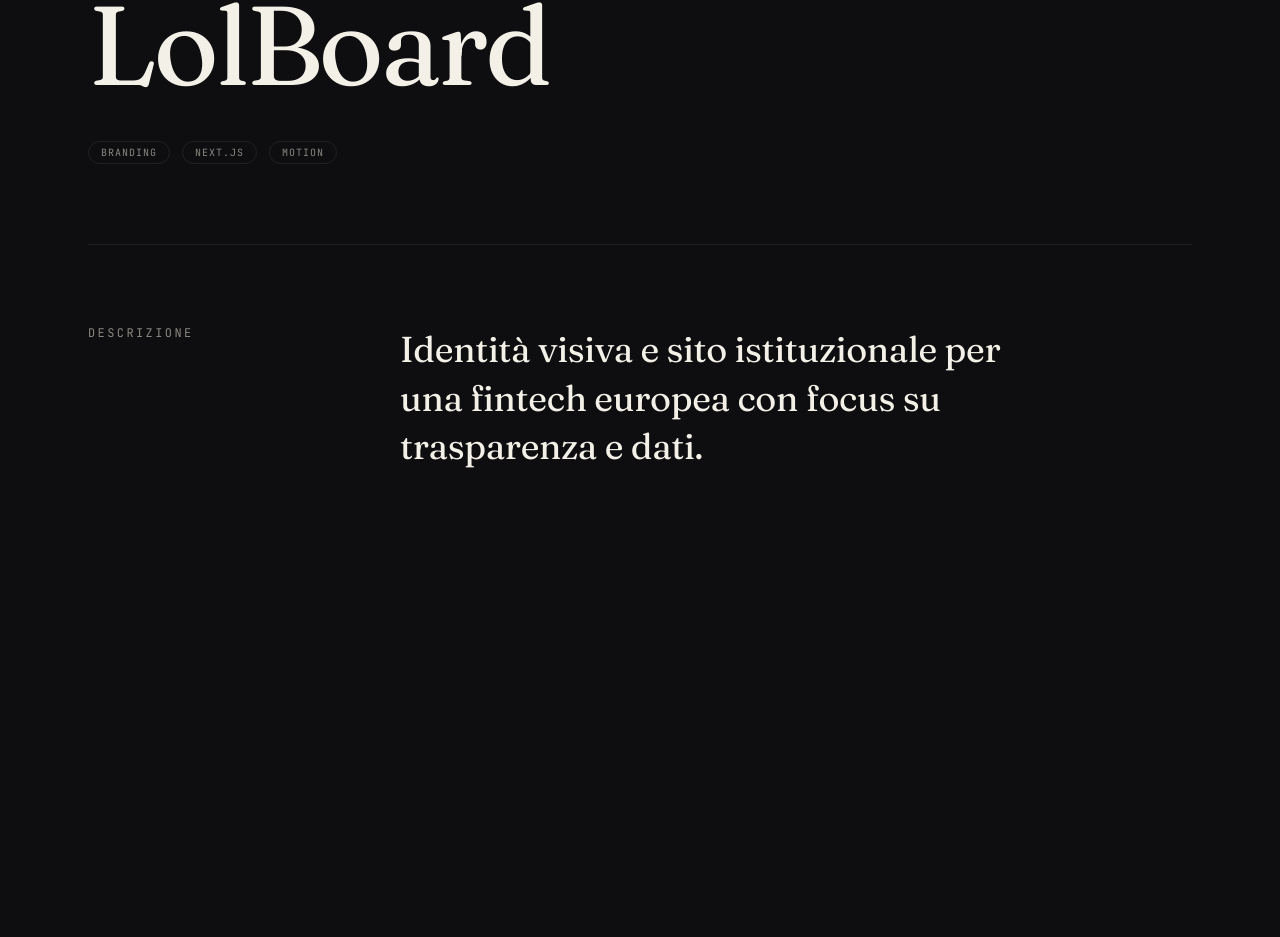
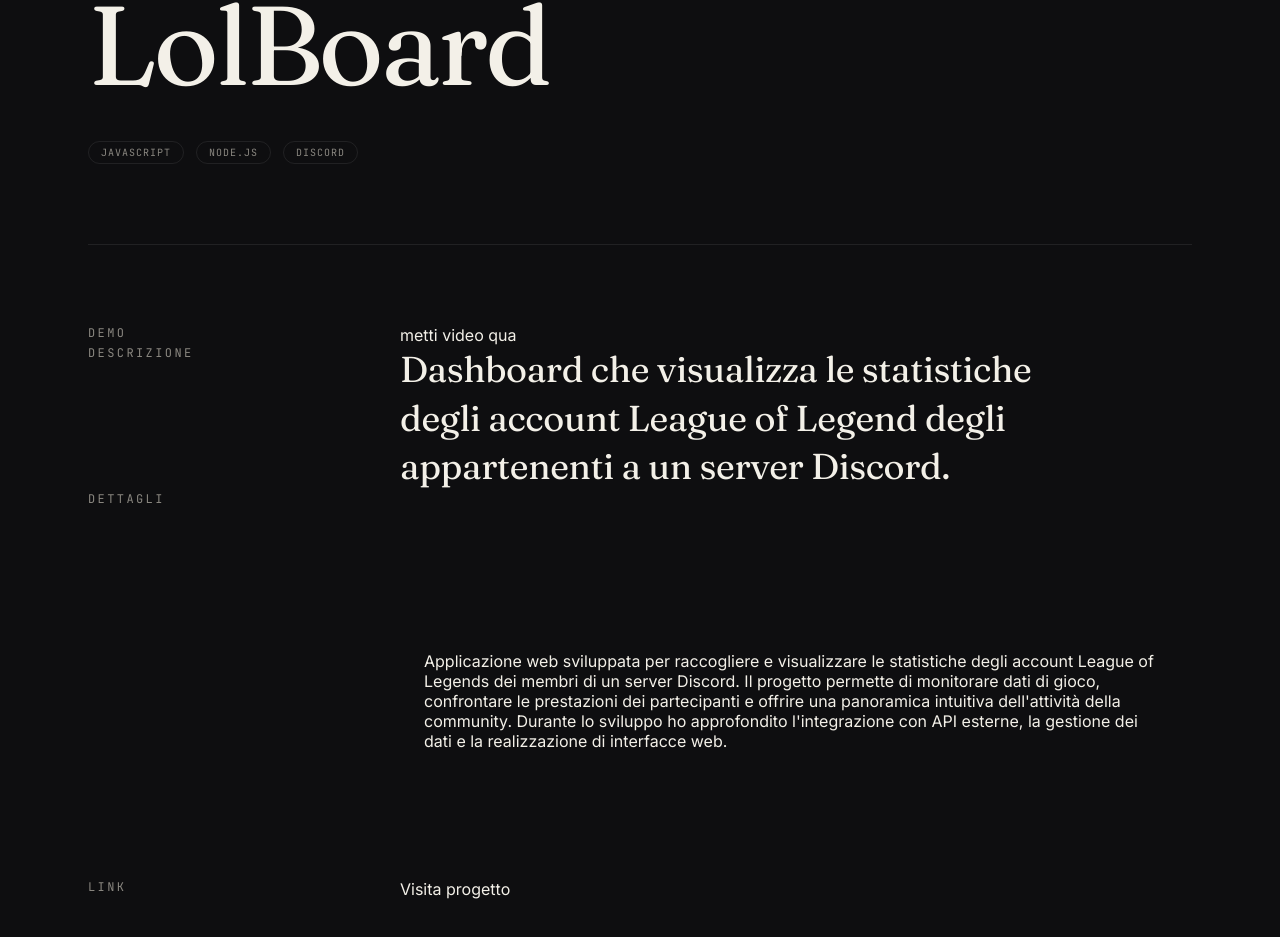
Before and after one commit to riccardo-ottavi/portfolio, a React (Vite) app: page /projects/1 in a window 1280 px wide. Shown: the part 203-1140 px from the top of the page. Before the commit the page ends 802 px from the top, so only its background shows below. Built offline with nearby package versions, Linux system fonts and the light colour scheme.

Commit message:
update project infos/project details page

```diff
--- a/src/data/projectsInfos.js
+++ b/src/data/projectsInfos.js
@@ -3,28 +3,40 @@
             id: 1,
             year: "2026",
             title: "LolBoard",
-            description: "Identità visiva e sito istituzionale per una fintech europea con focus su trasparenza e dati.",
-            tags: ["Branding", "Next.js", "Motion"],
+            description: "Dashboard che visualizza le statistiche degli account League of Legend degli appartenenti a un server Discord.",
+            details: "Applicazione web sviluppata per raccogliere e visualizzare le statistiche degli account League of Legends dei membri di un server Discord. Il progetto permette di monitorare dati di gioco, confrontare le prestazioni dei partecipanti e offrire una panoramica intuitiva dell'attività della community. Durante lo sviluppo ho approfondito l'integrazione con API esterne, la gestione dei dati e la realizzazione di interfacce web.",
+            tags: ["Javascript", "Node.js", "Discord"],
+            link: "https://lolboard.vercel.app",
+            media:"metti video qua"
         },
         {
             id: 2,
-            year: "2024",
+            year: "2025",
             title: "Birthday rememberer",
-            description: "Layout editoriale e tipografia per una rivista indipendente di cultura contemporanea.",
-            tags: ["Print", "Type", "Art Direction"],
+            description: "Web App per inserire e tenere traccia dei compleanni di una lista di contatti, non dimenticarti più di fare gli auguri!",
+            details: "Sviluppo di un’applicazione web full-stack per la gestione e il promemoria dei compleanni. Realizzati front-end (React JavaScript) e back-end (gestione dati, API e logica applicativa). Implementate funzionalità CRUD per i contatti e sistema di persistenza dei dati. Focus su integrazione client-server e organizzazione del codice.",
+            tags: ["Javascript", "React", "Node.js"],
+            link: "https://birthday-rememberer.vercel.app",
+            media:"metti video qua"
         },
         {
             id: 3,
-            year: "2024",
+            year: "2026",
             title: "Spotify Clone",
-            description: "Sistema di design e dashboard analytics per una piattaforma SaaS B2B in scala enterprise.",
-            tags: ["Design System", "SaaS", "Figma"],
+            description: "Clone della Web App di Spotify contenente la musica da me prodotta.",
+            details: "Realizzazione di un clone di Spotify sviluppato con React e TypeScript, con interfaccia ispirata alla piattaforma originale. Il progetto mi ha permesso di approfondire la gestione dei componenti, lo state management, il routing e la creazione di interfacce moderne e dinamiche, consolidando le mie competenze nel frontend development.",
+            tags: ["Typescript", "React", "Node.js"],
+            link: "https://spotify-clone-project-rho.vercel.app",
+            media:"metti video qua"
         },
         {
             id: 4,
             year: "2023",
             title: "2048",
-            description: "Sito portfolio per uno studio di architettura, con interazioni leggere e galleria immersiva.",
-            tags: ["WebGL", "Three.js", "CMS"],
+            description: "Progetto realizzato per l'esame di Informatica. Rirpoduzione del celebre gioco 2048",
+            details: "Applicazione che implementa le principali meccaniche del gioco originale, tra cui la gestione della griglia 4x4, lo spostamento delle tessere tramite input da tastiera e la fusione dei numeri uguali secondo le regole del gioco. Il progetto include anche la generazione casuale di nuove tessere dopo ogni mossa e la gestione delle condizioni di vittoria e game over. Durante lo sviluppo ho approfondito la programmazione orientata agli oggetti, la gestione degli eventi in Tkinter e la logica algoritmica necessaria per implementare correttamente le dinamiche di gioco e il controllo dello stato della griglia.",
+            tags: ["Python", "Tkinter"],
+            link: "https://github.com/riccardo-ottavi/2048",
+            media:"metti video qua"
         },
     ];
--- a/src/pages/HomePage.jsx
+++ b/src/pages/HomePage.jsx
@@ -127,8 +127,8 @@
                         <h2>Hai un progetto<br /><span className="italic muted">in mente?</span></h2>
                     </Reveal>
                     <Reveal delay={250}>
-                        <a href="mailto:hello@studio.it" className="contact-link">
-                            hello@studio.it <span>↗</span>
+                        <a href="mailto:riccardoottavidev@gmail.com" className="contact-link">
+                            riccardoottavidev@gmail.com <span>↗</span>
                         </a>
                     </Reveal>
                 </div>
@@ -139,8 +139,8 @@
                     <p>© 2025 Studio — Tutti i diritti riservati</p>
                     <div className="footer-links">
                         <a href="#">Instagram</a>
-                        <a href="#">Are.na</a>
-                        <a href="#">LinkedIn</a>
+                        <a href="https://github.com/riccardo-ottavi">GitHub</a>
+                        <a href="https://www.linkedin.com/in/riccardo-ottavi-b542533b8/">LinkedIn</a>
                     </div>
                 </div>
             </footer>
--- a/src/pages/ProjectDetails.jsx
+++ b/src/pages/ProjectDetails.jsx
@@ -15,6 +15,7 @@
     return (
         <>
             <main className="project-detail">
+
                 <div className="container">
 
                     <p className="eyebrow">
@@ -37,6 +38,16 @@
 
                     <div className="project-grid">
                         <aside>
+                            <p className="eyebrow">Demo</p>
+                        </aside>
+
+                        <div>
+                            <p>{project.media}</p>
+                        </div>
+                    </div>
+
+                    <div className="project-grid">
+                        <aside>
                             <p className="eyebrow">Descrizione</p>
                         </aside>
 
@@ -47,6 +58,30 @@
                         </div>
                     </div>
 
+                    <div className="project-grid">
+                        <aside>
+                            <p className="eyebrow">Dettagli</p>
+                        </aside>
+
+                        <div>
+                            <p className="project-detail">
+                                {project.details}
+                            </p>
+                        </div>
+                    </div>
+
+                    <div className="project-grid">
+                        <aside>
+                            <p className="eyebrow">Link</p>
+                        </aside>
+
+                        <div>
+                            <a href={project.link} target="_blank" rel="noopener noreferrer">
+                                Visita progetto
+                            </a>
+                        </div>
+                    </div>
+
                 </div>
             </main>
         </>
--- a/src/styles.css
+++ b/src/styles.css
@@ -39,7 +39,10 @@
 .project-grid {
   display: grid;
   gap: 3rem;
+
 }
+
+
 
 @media (min-width: 768px) {
   .project-grid {
```
